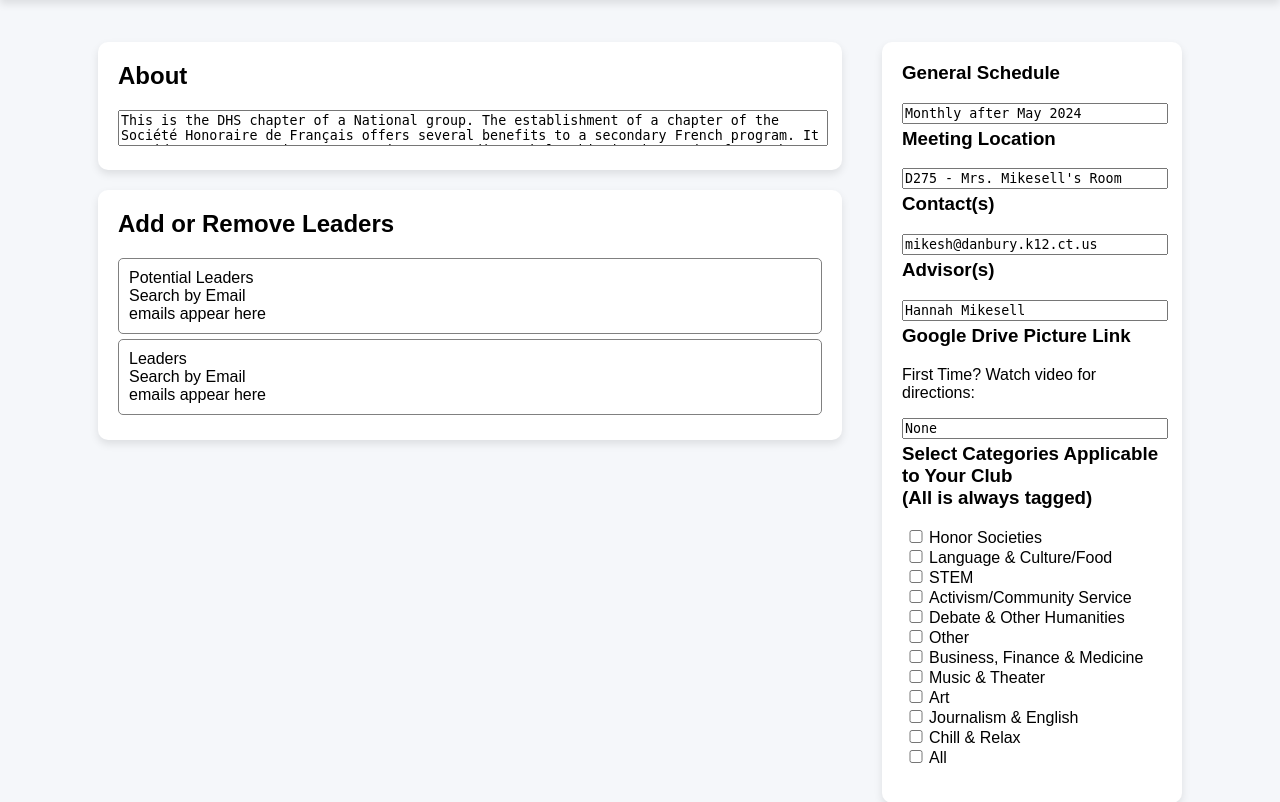
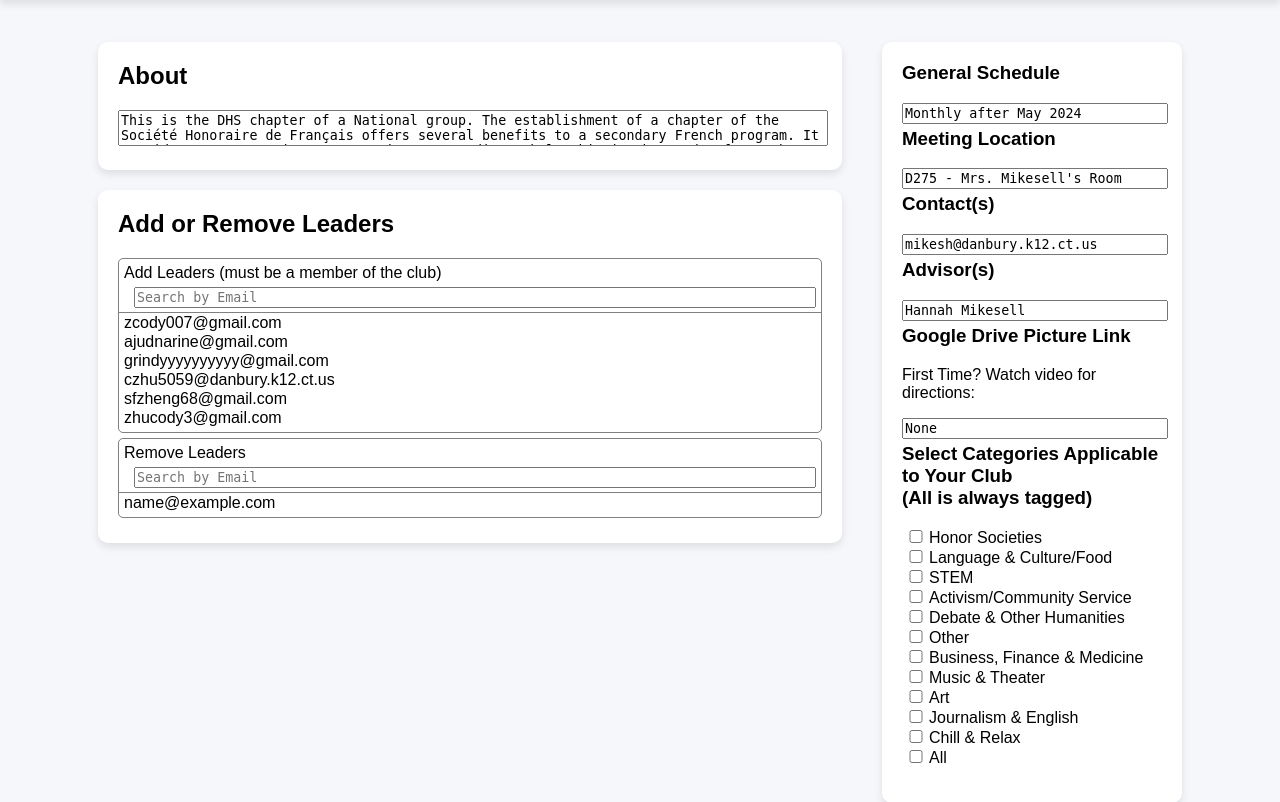
Before and after one commit to Da-ladder/OCRWebsite, a Django app: template helloWorld/testBranch/users/templates/clubEditDefault.html in a window 1280 px wide. Shown: the part 58-860 px from the top of the page. Run offline with Django 5.2, Linux system fonts and the light colour scheme; data comes from the database, SQL or seed files in the repository; both versions use the stored data as it was after the commit; the template is opened without the code that fills it: values that come from a table or form of the project are taken from there, most other values are stand-ins (such as "Sample title", 1, 10 or a date in 2020).

Commit message:
ability to add/remove club leaders - cod

```diff
--- a/helloWorld/testBranch/assests/clubEditDefaultSty.css
+++ b/helloWorld/testBranch/assests/clubEditDefaultSty.css
@@ -76,12 +76,40 @@ body {
   display: flex;
   flex-direction: column;
   border: solid 1.5px gray;
-  padding: 10px;
+  padding-top: 5px;
+  padding-bottom: 5px;
   border-radius: 5px;
   margin-bottom: 5px;
 }
 
+.userManagementTitle {
+  padding-left: 5px;
+}
 
+.userSearch {
+  border: solid 1.5px gray;
+  padding-left: 15px;
+  padding-right: 5px;
+  border-left: none;
+  border-top: none;
+  border-right: none;
+}
+
+.search {
+  margin-top: 5px;
+  width: -webkit-fill-available;
+}
+
+.user {
+  display: flex;
+  padding-left: 5px;
+  padding-right: 5px;
+  justify-content: space-between;
+}
+
+.addRemoveButton:hover {
+  cursor: pointer;
+}
 
 .card h2, .sidebar h3 {
     margin-top: 0;
--- a/helloWorld/testBranch/users/models.py
+++ b/helloWorld/testBranch/users/models.py
@@ -6,7 +6,7 @@ from django.utils import timezone
 class Users(models.Model):
     name = models.CharField(max_length=150) # just to be safe
     email = models.CharField(max_length=255) # just to be safe
-    picURL = models.URLField(max_length=200, blank=True, null=True)
+    picURL = models.URLField(max_length=255, blank=True, null=True)
     extraData = models.TextField(blank=True, null=True)
 
     def __str__(self):
@@ -31,8 +31,8 @@ class Club(models.Model):
 
     advisors = models.ManyToManyField(Users, blank=True, related_name='club_advisors')
     leaders = models.ManyToManyField(Users, blank=True, related_name='club_leaders')
-    url = models.URLField(max_length=150, blank=True, null=True)
-    homeURL = models.URLField(max_length=150, blank=True, null=True)
+    url = models.URLField(max_length=255, blank=True, null=True)
+    homeURL = models.URLField(max_length=255, blank=True, null=True)
 
     def __str__(self):
         return self.name
--- a/helloWorld/testBranch/users/templates/clubEditDefault.html
+++ b/helloWorld/testBranch/users/templates/clubEditDefault.html
@@ -23,6 +23,8 @@
             <input type="hidden" id = "clubadvisors" name="advisors" value="">
             <input type="hidden" id = "pictureURL" name="picURL" value="">
             <input type="hidden" id = "selectedTags" name="tags" value="">
+            <input type="hidden" id = "selectedUsers" name="users" value="">
+            <input type="hidden" id = "selectedLeaders" name="leaders" value="">
 
             <button type="submit" class="join-button" onclick="submitForm()">Submit Changes</button>
         </form>
@@ -38,22 +40,43 @@
             <div class="card" id="leaderEditor">
                 <h2>Add or Remove Leaders</h2>
                 <div id="potentialLeaders" class="userManagement">
-                    Potential Leaders
+                    <div class="userManagementTitle">
+                        Add Leaders (must be a member of the club)
+                    </div>
+
                     <div id="potentialLeadersSearch" class="userSearch">
-                        Search by Email
+                        <textarea id="potentialLeadersSearchInput" class="search" rows="1" placeholder="Search by Email"></textarea>
                     </div>
+
                     <div id="potentialLeadersList" class="userList">
-                        emails appear here
+                        {% for user in users %}
+                        <div class="user" onmouseover="showButton('{{user.email}}')" onmouseout="hideButton('{{user.email}}')" id = '{{user.email}}'>
+                            {{user.email}}⠀<!-- Blank Unicode to line up the marks -->
+                            <div id="{{user.email}}button" style="display: none;" class="addRemoveButton" onclick="addLeader('{{user.email}}')">
+                                ✅
+                            </div>
+                        </div>
+                        {% endfor %}
                     </div>
                 </div>
 
                 <div id="Leaders" class="userManagement">
-                    Leaders
+                    <div class="userManagementTitle">
+                        Remove Leaders
+                    </div>
+
                     <div id="LeadersSearch" class="userSearch">
-                        Search by Email
+                        <textarea id="LeadersSearchInput" class="search" rows="1" placeholder="Search by Email"></textarea>
                     </div>
                     <div id="LeadersList" class="userList">
-                        emails appear here
+                        {% for leader in leaders %}
+                        <div class="user" onmouseover="showButton('{{leader.email}}')" onmouseout="hideButton('{{leader.email}}')" id = "{{leader.email}}">
+                            {{leader.email}}⠀<!-- Blank Unicode to line up the marks -->
+                            <div id="{{leader.email}}button" style="display: none;" class="addRemoveButton" onclick="removeLeader('{{leader.email}}')">
+                                ❎
+                            </div>
+                        </div>
+                        {% endfor %}
                     </div>
                 </div>
 
@@ -96,6 +119,66 @@
         </div>
     </div>
     <script>
+        function searchList(list, inputID) {
+            var input = document.getElementById(inputID).value.toLowerCase();
+            var emails = document.getElementById(list).childNodes;
+
+            for(var i=0; i<emails.length; i++) {
+                // Makes sure that it is a div element being searched
+                if (emails[i].nodeName.toLowerCase() == 'div') {
+                    // iterate through each email in the list
+                    var email = emails[i].innerText.toLowerCase(); // Get email and convert to lowercase
+
+                    // Check if input matches email
+                    if (email.includes(input)) {
+                        emails[i].style.display = ""; // Show email
+                    } else {
+                        emails[i].style.display = "none"; // Hide email
+                    }
+                }
+            }
+        }
+
+        function showButton(email) {
+            // The entire "bar" where the email and check/x mark sits
+            const emailBar = document.getElementById(email);
+            const mark = document.getElementById(email + "button");
+
+            // Shows button and the bar is gray
+            emailBar.style.background = 'gray';
+            mark.style.display = '';
+
+        }
+
+        function hideButton(email) {
+            // The entire "bar" where the email and check/x mark sits
+            const emailBar = document.getElementById(email);
+            const mark = document.getElementById(email + "button");
+
+            // Hides button and the bar is transparent
+            emailBar.style.background = 'transparent';
+            mark.style.display = 'none';
+        }
+
+        // moves user from member to leader
+        function addLeader(email) {
+            const promotion = document.getElementById(email);
+            const promotionButton = document.getElementById(email + 'button');
+            promotionButton.onclick = function () { removeLeader(email); };
+            promotionButton.innerHTML = "❎";
+            document.getElementById('LeadersList').appendChild(promotion);
+
+        }
+
+        // moves user from leader to member
+        function removeLeader(email) {
+            const demotion = document.getElementById(email);
+            const demotionButton = document.getElementById(email + 'button');
+            demotionButton.onclick = function () { addLeader(email); };
+            demotionButton.innerHTML = "✅";
+            document.getElementById('potentialLeadersList').appendChild(demotion);
+        }
+
         // Function to auto expand textarea
         function autoExpand(field) {
             // Reset the height of the field to auto to calculate the new scroll height
@@ -106,9 +189,16 @@
 
         // Add input event listener to all textareas
         document.addEventListener('input', function (event) {
-            if (event.target.tagName.toLowerCase() === 'textarea') {
+
+            if (event.target.id.toLowerCase() === 'potentialleaderssearchinput') {
+                searchList('potentialLeadersList', 'potentialLeadersSearchInput')
                 autoExpand(event.target);
-            }
+            } else if (event.target.id.toLowerCase() === 'leaderssearchinput') {
+                searchList('LeadersList', 'LeadersSearchInput')
+                autoExpand(event.target);
+            } else if (event.target.tagName.toLowerCase() === 'textarea') {
+                autoExpand(event.target);
+            } else {}
         });
 
         function submitForm() {
@@ -121,7 +211,8 @@
             const newPicURL = document.getElementById('picURL').value;
 
             // obtain all cats that they picked
-            var allTags = ""
+            var allTags = "";
+
             document.querySelectorAll('.checkbox').forEach(box => {
                 if (box.checked) {
                     if (allTags != "") {
@@ -131,6 +222,25 @@
                 }
             });
 
+            // obtain all leaders and obtain all users
+            var leaders = "";
+            var users = "";
+
+            document.querySelectorAll('.user').forEach(person => {
+                if (person.parentElement.id == "potentialLeadersList") {
+                    if (users != "") {
+                        users += ",  " //backend code will parse by splitting ",  "
+                    }
+                    users += person.id;
+                } else if (person.parentElement.id == "LeadersList") {
+                    if (leaders != "") {
+                        leaders += ",  " //backend code will parse by splitting ",  "
+                    }
+                    leaders += person.id;
+                } else {}
+            });
+
+
             // Set the value to the hidden input field in the form
             document.getElementById('clubAbout').value = aboutSect;
             document.getElementById('clubSchedule').value = scheduleSect;
@@ -139,10 +249,13 @@
             document.getElementById('clubadvisors').value = advisorSect;
             document.getElementById('pictureURL').value = newPicURL;
             document.getElementById('selectedTags').value = allTags;
+            document.getElementById('selectedUsers').value = users;
+            document.getElementById('selectedLeaders').value = leaders;
 
             // Submit the form
             document.getElementById('myForm').submit();
         }
+
     </script>
 </body>
 </html>
```
Also changed, not shown: helloWorld/testBranch/users/views.py (+29 -2 lines), helloWorld/testBranch/db.sqlite3.
